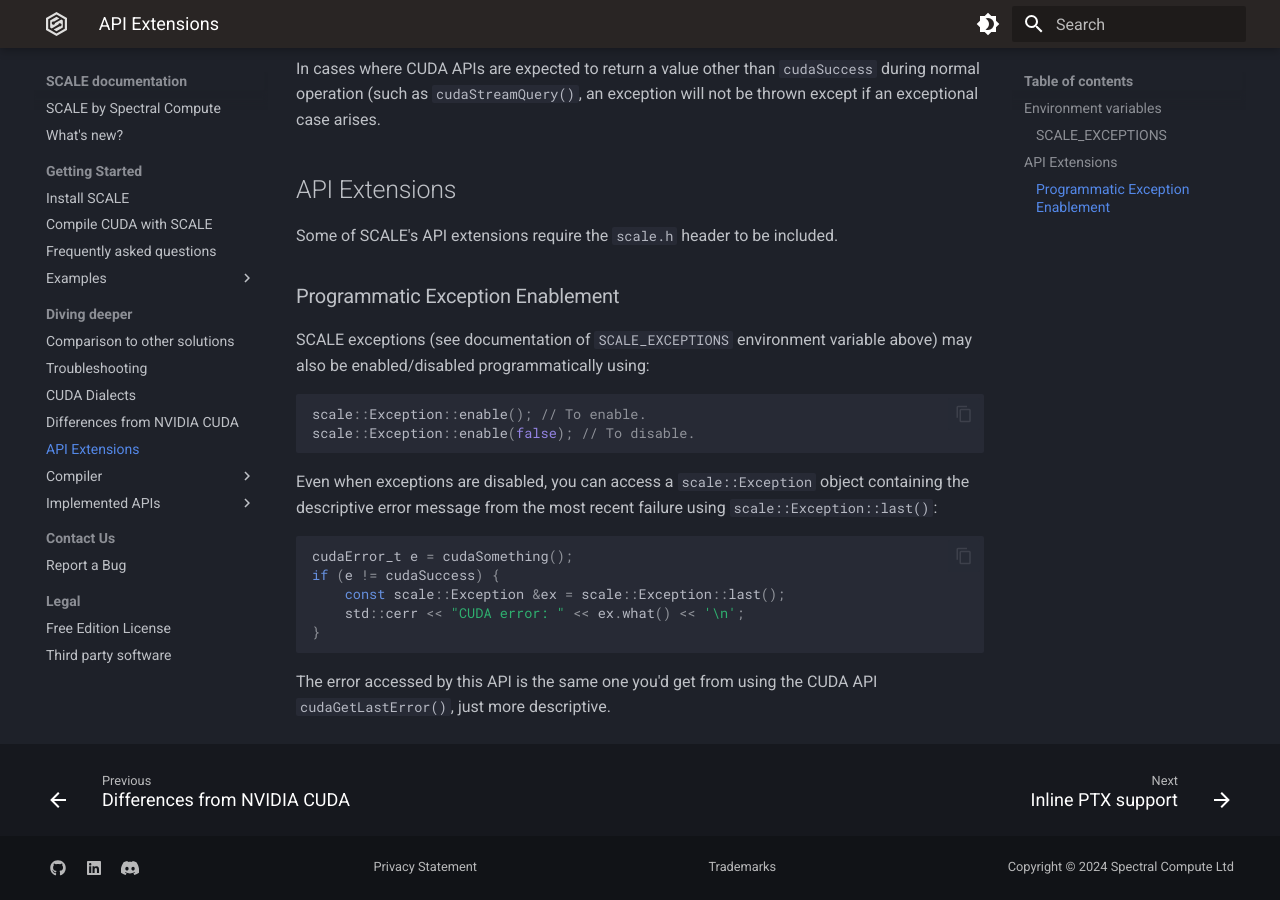
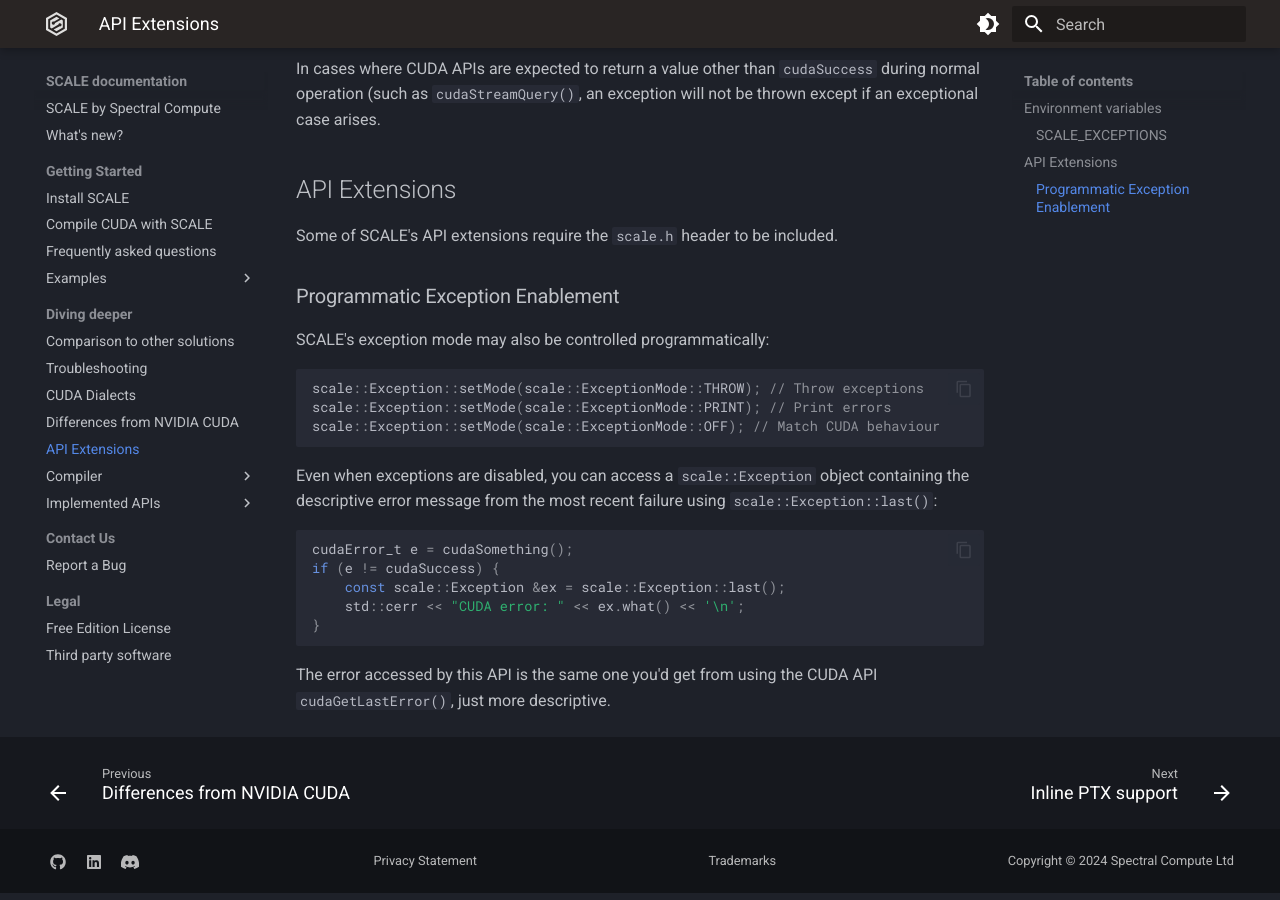
Before and after one commit to spectral-compute/scale-docs, an MkDocs documentation site: the page built from docs/manual/runtime-extensions.md, in a window 1280 px wide and 900 px high, scrolled down 613 px. Built offline with MkDocs 1.6.1 and Material for MkDocs 9.7.7, drawn with Linux system fonts in a browser that asks for light colours; the version menu is left out.

Commit message:
Document exception API changes

````diff
--- a/docs/manual/runtime-extensions.md
+++ b/docs/manual/runtime-extensions.md
@@ -31,12 +31,12 @@ Some of SCALE's API extensions require the `scale.h` header to be included.
 
 ### Programmatic Exception Enablement
 
-SCALE exceptions (see documentation of `SCALE_EXCEPTIONS` environment
-variable above) may also be enabled/disabled programmatically using:
+SCALE's exception mode may also be controlled programmatically:
 
 ```c++
-scale::Exception::enable(); // To enable.
-scale::Exception::enable(false); // To disable.
+scale::Exception::setMode(scale::ExceptionMode::THROW); // Throw exceptions
+scale::Exception::setMode(scale::ExceptionMode::PRINT); // Print errors
+scale::Exception::setMode(scale::ExceptionMode::OFF); // Match CUDA behaviour
 ```
 
 Even when exceptions are disabled, you can access a `scale::Exception` object
````
